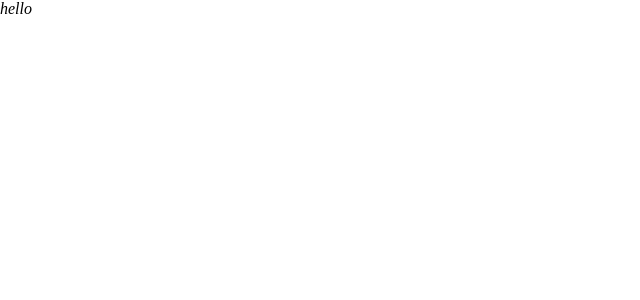
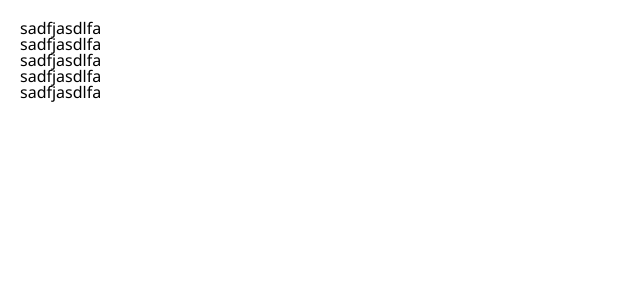
Before and after one commit to minoong/with-typescript-app, a Next.js app: page / in a window 1280 px wide. Shown: the top 300 px of the page, without its empty margins (0-640 px from the left). Built offline with nearby package versions, Linux system fonts and the light colour scheme.

Commit message:
기본 구조 세팅

```diff
--- a/pages/_app.tsx
+++ b/pages/_app.tsx
@@ -1,6 +1,6 @@
 import { AppProps } from 'next/dist/next-server/lib/router/router';
 import React from 'react';
-import GlobalStyle from '../styles/Global';
+import GlobalStyle from '../styles/GlobalStyle';
 
 const _app = ({ Component, pageProps }: AppProps) => {
 	return (
--- a/pages/_document.tsx
+++ b/pages/_document.tsx
@@ -1,8 +1,8 @@
-import Document from 'next/document';
+import Document, { DocumentContext, Html, Head, Main, NextScript } from 'next/document';
 import { ServerStyleSheet } from 'styled-components';
 
 export default class MyDocument extends Document {
-	static async getInitialProps(ctx) {
+	static async getInitialProps(ctx: DocumentContext) {
 		console.log(ctx);
 		const sheet = new ServerStyleSheet();
 		const originalRenderPage = ctx.renderPage;
@@ -28,4 +28,19 @@ export default class MyDocument extends Document {
 			sheet.seal();
 		}
 	}
+
+	render() {
+		return (
+			<Html>
+				<Head>
+					<link href="https://fonts.googleapis.com/css?family=Noto+Sans:400,700&display=swap" rel="stylesheet" />
+					<link href="https://fonts.googleapis.com/css?family=Noto+Sans+KR:400,700&display=swap&subset=korean" rel="stylesheet" />
+				</Head>
+				<body>
+					<Main />
+					<NextScript />
+				</body>
+			</Html>
+		);
+	}
 }
--- a/pages/index.tsx
+++ b/pages/index.tsx
@@ -3,9 +3,17 @@ import styled from 'styled-components';
 import Layout from '../components/Layout';
 
 const Container = styled.div`
-	font-style: italic;
+	padding: 20px;
 `;
 
-const IndexPage = () => <Container>hello</Container>;
+const IndexPage = () => (
+	<Container>
+		<h1>sadfjasdlfa</h1>
+		<h1>sadfjasdlfa</h1>
+		<h1>sadfjasdlfa</h1>
+		<h1>sadfjasdlfa</h1>
+		<h1>sadfjasdlfa</h1>
+	</Container>
+);
 
 export default IndexPage;
--- a/styles/Global.ts
+++ /dev/null
@@ -1,9 +0,0 @@
-import { createGlobalStyle } from 'styled-components';
-
-const GlobalStyle = createGlobalStyle`
-    body {
-        margin: 0;
-    }
-`;
-
-export default GlobalStyle;
--- /dev/null
+++ b/styles/GlobalStyle.ts
@@ -0,0 +1,18 @@
+import { createGlobalStyle, css } from 'styled-components';
+import reset from 'styled-reset';
+
+const globalStyle = css`
+	${reset}
+	* {
+		box-sizing: border-box;
+	}
+	body {
+		font-family: Noto Sans, Noto Sans KR;
+	}
+`;
+
+const GlobalStyle = createGlobalStyle`
+    ${globalStyle}
+`;
+
+export default GlobalStyle;
```
Also changed, not shown: .babelrc.
